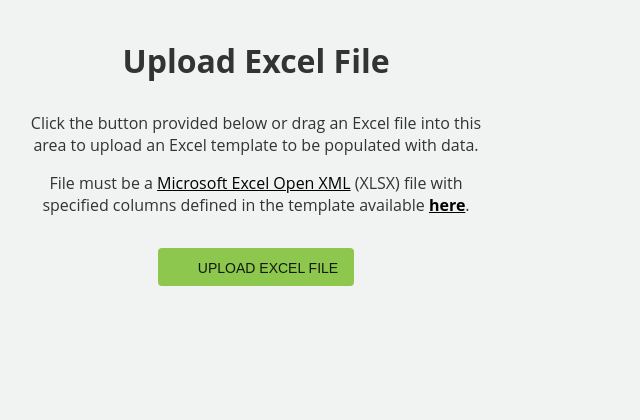
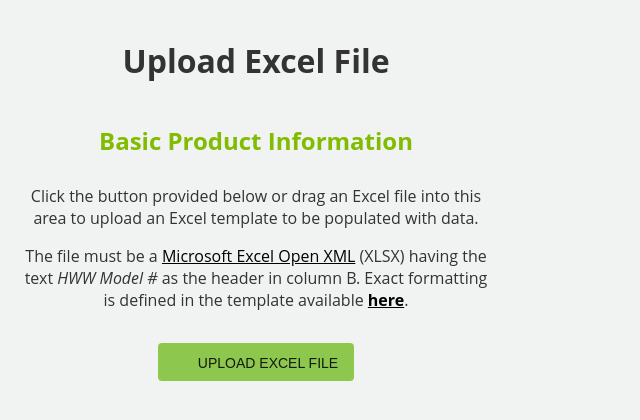
Before and after one commit to wheatbrad/hw-excel-upload, a React (Vite) app: page / in a window 1280 px wide. Shown: the top 420 px of the page, without its empty margins (0-640 px from the left). Built offline with nearby package versions, Linux system fonts and the light colour scheme; some icons are missing.

Commit message:
add text in drop zone markup that makes sense to MC user

```diff
--- a/src/components/DropZoneText.jsx
+++ b/src/components/DropZoneText.jsx
@@ -5,8 +5,9 @@ export default function DropZoneText() {
   return (
     <>
       <h1>Upload Excel File</h1>
+      <h2>Basic Product Information</h2>
       <p>Click the button provided below or drag an Excel file into this area to upload an Excel template to be populated with data.</p>
-      <p>File must be a <a href="https://learn.microsoft.com/en-us/openspecs/office_standards/ms-xlsx/2c5dee00-eff2-4b22-92b6-0738acd4475e" target='_blank' rel='noopener noreferrer'>Microsoft Excel Open XML</a> (XLSX) file with specified columns defined in the template available <a href ={`${API_ENDPOINT_ROOT}/download/excel/template/hw-basic-product-information-template`}><strong>here</strong></a>.</p>
+      <p>The file must be a <a href="https://learn.microsoft.com/en-us/openspecs/office_standards/ms-xlsx/2c5dee00-eff2-4b22-92b6-0738acd4475e" target='_blank' rel='noopener noreferrer'>Microsoft Excel Open XML</a> (XLSX) having the text <em>HWW Model #</em> as the header in column B. Exact formatting is defined in the template available <a href ={`${API_ENDPOINT_ROOT}/download/excel/template/hw-basic-product-information-template`}><strong>here</strong></a>.</p>
     </>
   );
 }
```
